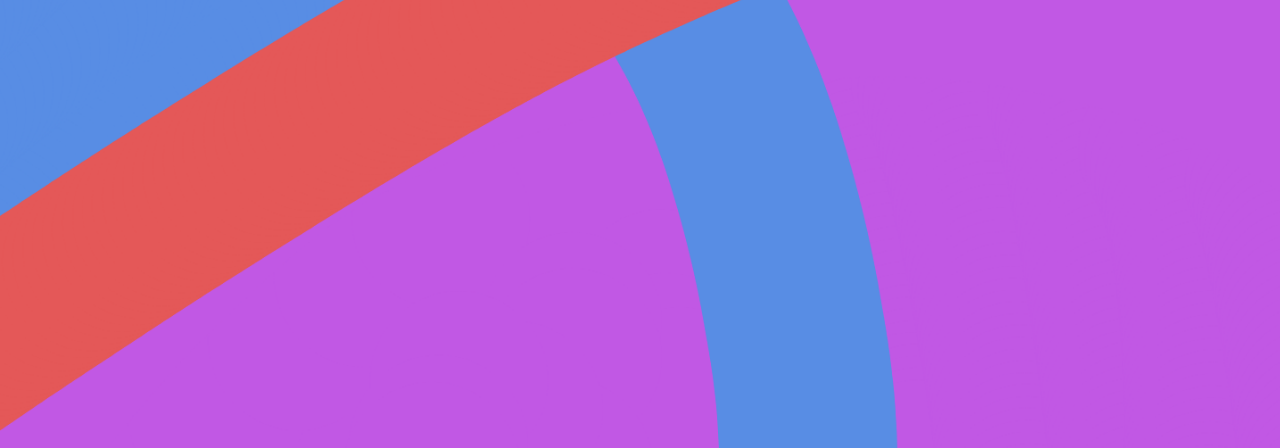
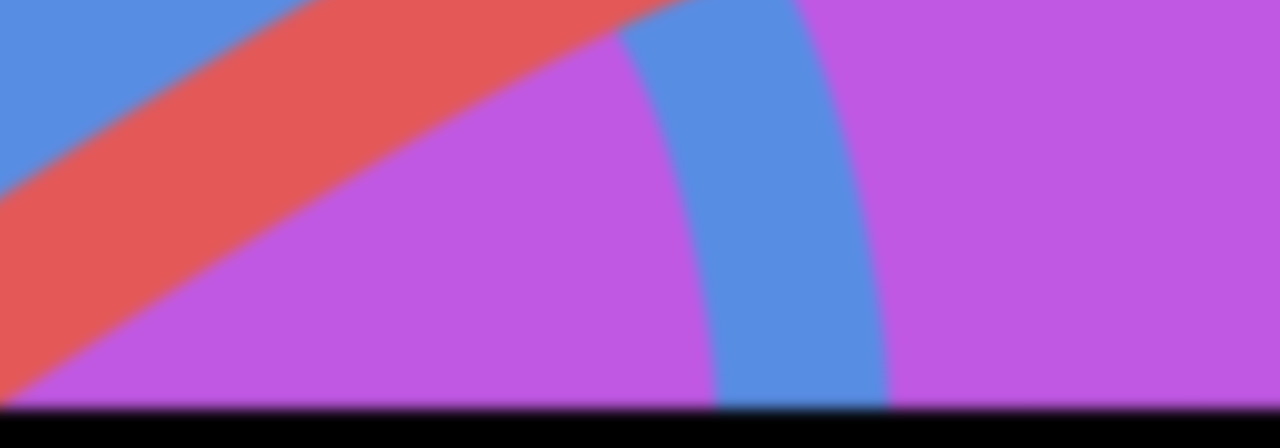
Before and after one commit to irock9272/timrr, a plain HTML site: page index.html in a window 1280 px wide. Shown: the part 403-851 px from the top of the page. Drawn offline with Linux system fonts and the light colour scheme.

Commit message:
added slight background blur.

```diff
--- a/style.css
+++ b/style.css
@@ -9,19 +9,34 @@ h1 {
     height: 75vh;
 }
 
+:root {
+    /* Here Is The Place To Controll Blur Amount! (in px) */
+    --bg-blur: 6px;
+}
+
 body {
     background-color: rgb(0, 0, 0);
+    min-height: 100vh;
+    position: relative;
+    overflow: hidden;
+}
+
+/* Place the background image in a pseudo-element so we can blur it
+   without blurring the page content. Change --bg-blur (located in :root) to control px. */
+body::before {
+    content: "";
+    position: fixed;
+    inset: 0; /* top:0; right:0; bottom:0; left:0; */
     background-image: url('Images/wallpaper.png');
     background-size: cover;
     background-repeat: no-repeat;
     background-position: center;
-    min-height: 100vh;
+    filter: blur(var(--bg-blur));
+    transform: scale(1.03);
+    z-index: -1;
+    pointer-events: none;
 }
 
 body::-webkit-scrollbar {
     display: none;
 }
-
-body {
-    overflow: hidden;
-}
```
